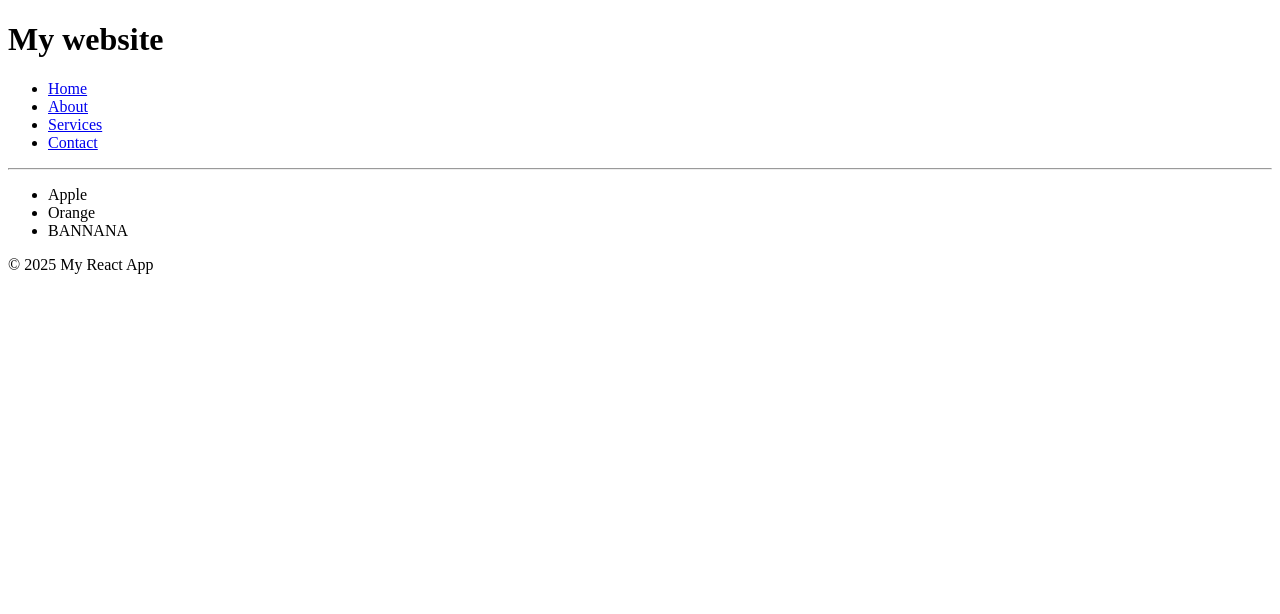
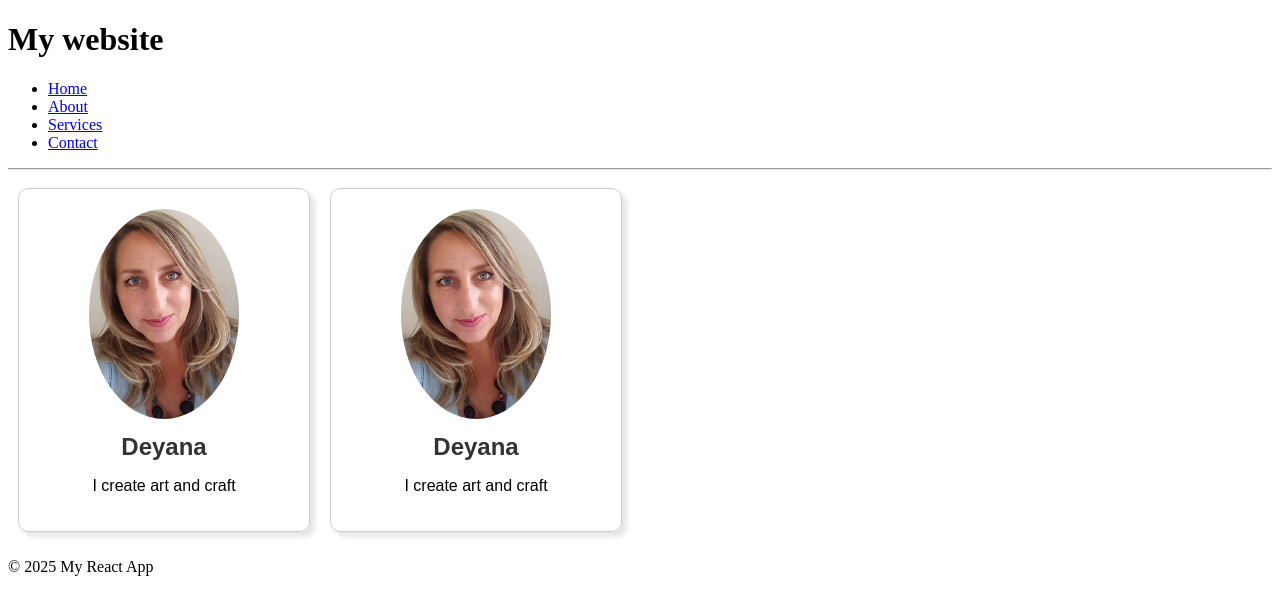
Before and after one commit to DeyanaNikolova/website, a React (Vite) app in the folder my-react-app/: page / in a window 1280 px wide. Shown: the top 614 px of the page. Built offline with nearby package versions, Linux system fonts and the light colour scheme.

Commit message:
Import Card component

```diff
--- a/my-react-app/src/App.jsx
+++ b/my-react-app/src/App.jsx
@@ -1,12 +1,13 @@
-import Header from "./Header.jsx";
-import Footer from "./Footer.jsx";
-import Food from "./Food.jsx";
+import Header from './Header.jsx';
+import Footer from './Footer.jsx';
+import Card from './Card.jsx';
 
 function App() {
   return (
     <>
       <Header />
-      <Food/>
+      <Card />
+      <Card />
       <Footer />
     </>
   );
```
